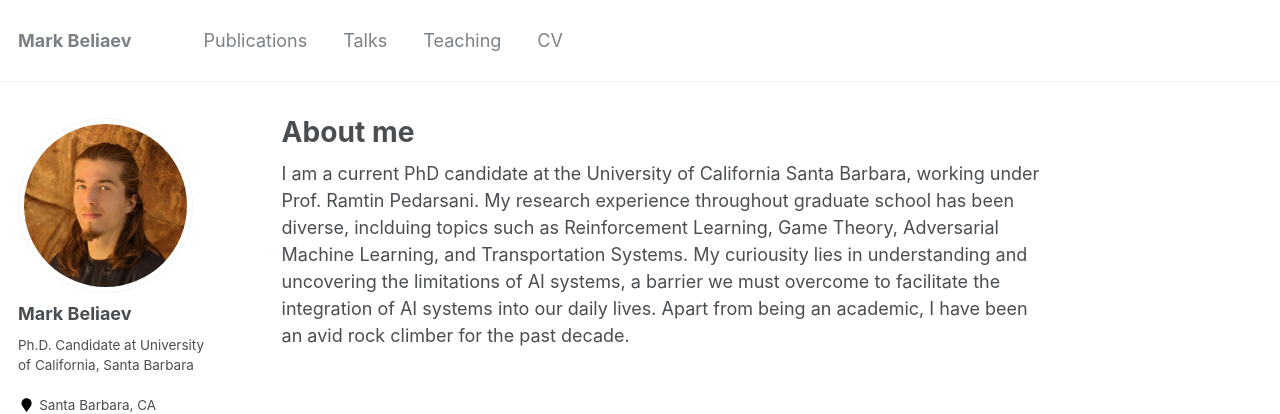
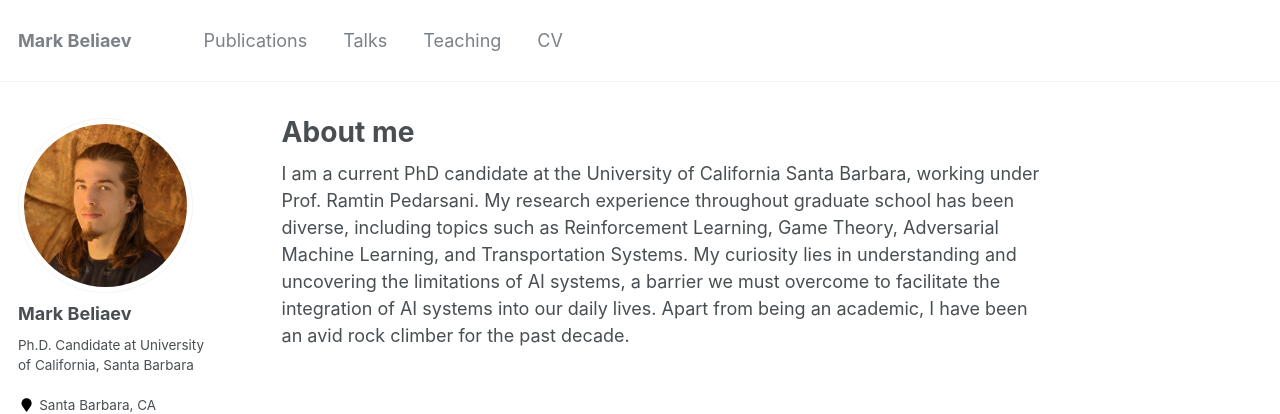
Before and after one commit to mbeliaev1/mbeliaev1.github.io, a Jekyll site: the page built from _pages/about.md, in a window 1280 px wide. Shown: the top 414 px of the page. Built offline with Jekyll 4.4.1, drawn with Linux system fonts in a browser that asks for light colours.

Commit message:
Update about.md

```diff
--- a/_pages/about.md
+++ b/_pages/about.md
@@ -8,4 +8,4 @@ redirect_from:
   - /about.html
 ---
 
-I am a current PhD candidate at the University of California Santa Barbara, working under Prof. Ramtin Pedarsani. My research experience throughout graduate school has been diverse, inclduing topics such as Reinforcement Learning, Game Theory, Adversarial Machine Learning, and Transportation Systems. My curiousity lies in understanding and uncovering the limitations of AI systems, a barrier we must overcome to facilitate the integration of AI systems into our daily lives. Apart from being an academic, I have been an avid rock climber for the past decade.
+I am a current PhD candidate at the University of California Santa Barbara, working under Prof. Ramtin Pedarsani. My research experience throughout graduate school has been diverse, including topics such as Reinforcement Learning, Game Theory, Adversarial Machine Learning, and Transportation Systems. My curiosity lies in understanding and uncovering the limitations of AI systems, a barrier we must overcome to facilitate the integration of AI systems into our daily lives. Apart from being an academic, I have been an avid rock climber for the past decade.
```
